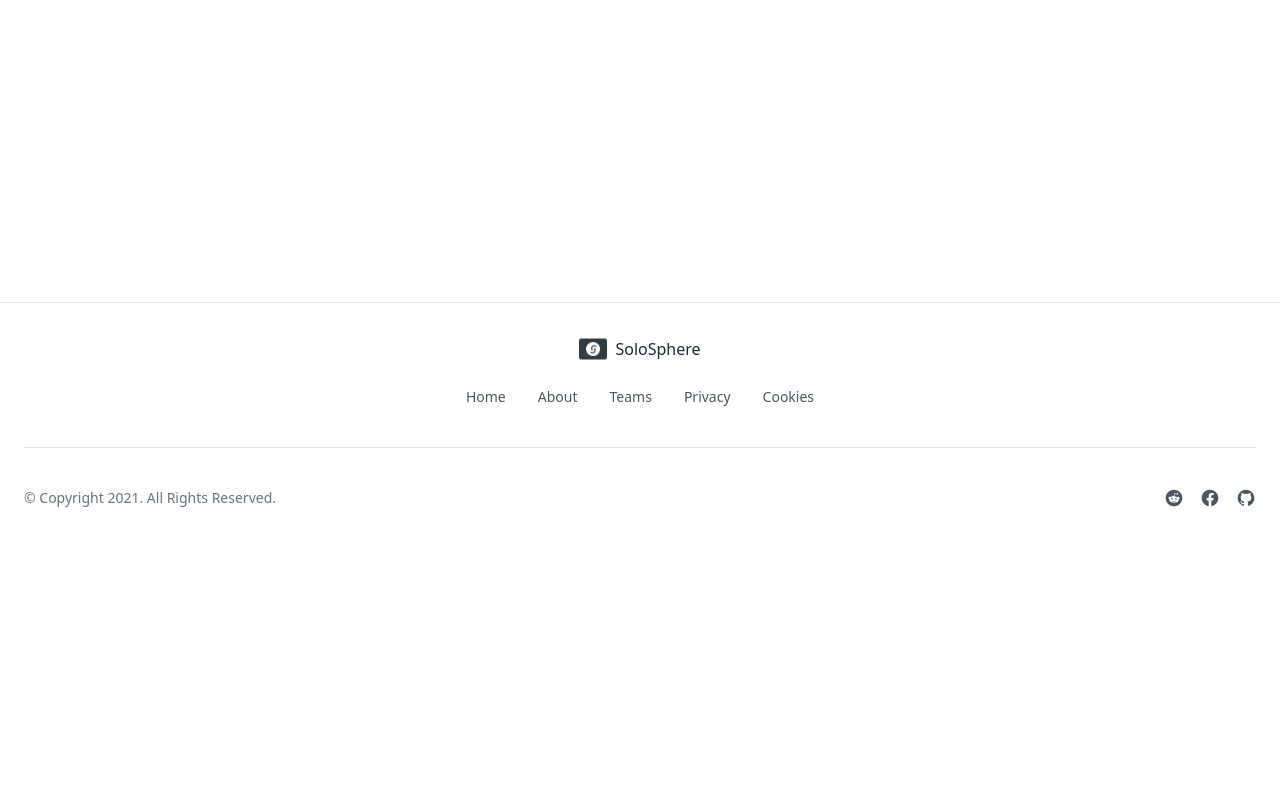
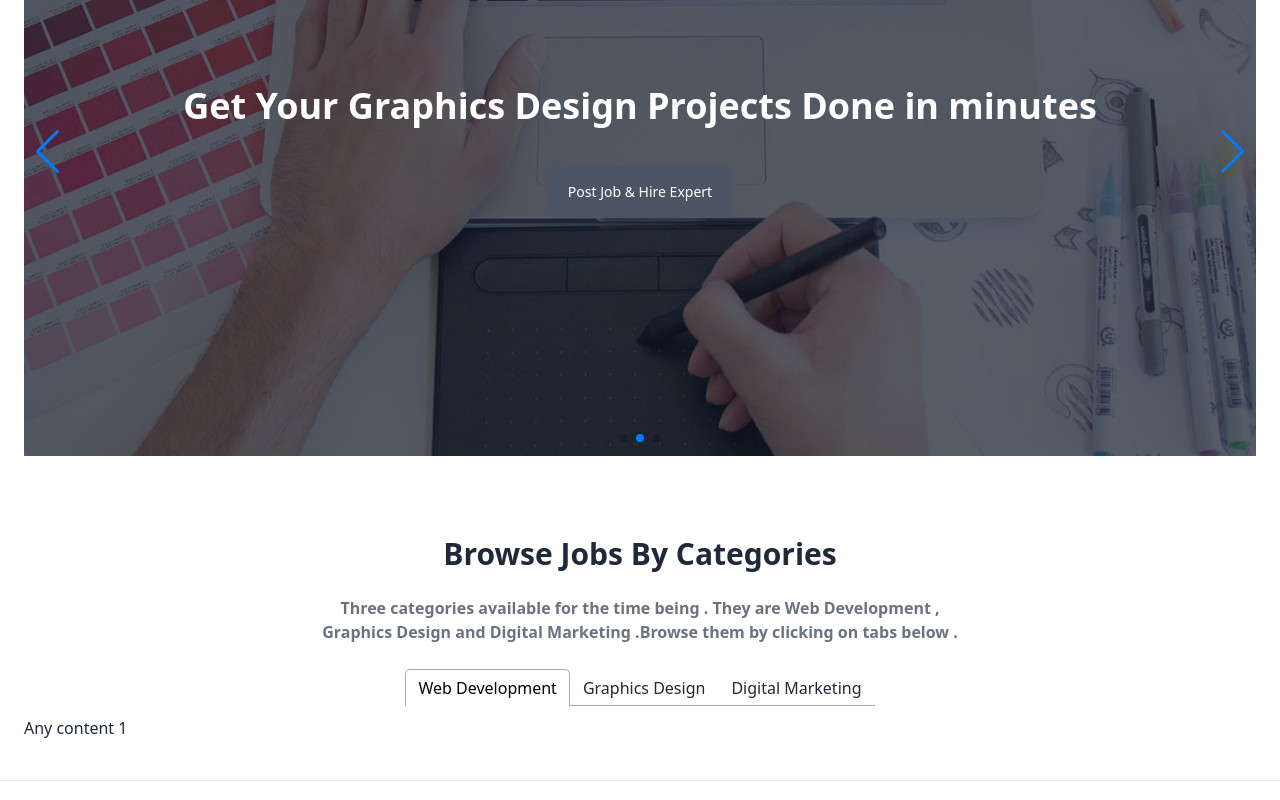
Before and after one commit to OHshajim/Solo-Sphere-Client, a React (Vite) app: page / in a window 1280 px wide. Shown: the part 260-1060 px from the top of the page. Before the commit the page ends 800 px from the top, so only its background shows below. Built offline with nearby package versions, Linux system fonts and the light colour scheme; no server answers.

Commit message:
banner complete

```diff
--- /dev/null
+++ b/src/Components/Carousel.jsx
@@ -0,0 +1,38 @@
+import { Swiper, SwiperSlide } from 'swiper/react';
+import 'swiper/css';
+import 'swiper/css/pagination';
+import 'swiper/css/navigation';
+import { Pagination, Navigation, Autoplay } from 'swiper/modules';
+import Slide from './Slide';
+import img1 from '../assets/images/carousel1.jpg'
+import img2 from '../assets/images/carousel2.jpg'
+import img3 from '../assets/images/carousel3.jpg'
+const Carousel = () => {
+    return (
+        <div className='container py-10 mx-auto px-6 '>
+            <Swiper
+                slidesPerView={1}
+                spaceBetween={5}
+                loop={true}
+                pagination={{
+                    clickable: true,
+                }}
+                navigation={true}
+                autoplay={
+                    {
+                        delay: 4000,
+                        disableOnInteraction: false,
+                    }
+                }
+                modules={[Pagination, Navigation, Autoplay]}
+                className="mySwiper"
+            >
+                <SwiperSlide><Slide image={img1} text='Get Your Development Projects Done in minutes' /></SwiperSlide>
+                <SwiperSlide><Slide image={img2} text='Get Your Graphics Design Projects Done in minutes' /></SwiperSlide>
+                <SwiperSlide><Slide image={img3} text='Get Your Digital Marketing Campaigns Up in running' /></SwiperSlide>
+            </Swiper>
+        </div>
+    );
+};
+
+export default Carousel;
--- a/src/Components/Slide.jsx
+++ b/src/Components/Slide.jsx
@@ -1,15 +1,15 @@
-const Slide = () => {
+const Slide = ({ image, text }) => {
   return (
     <div
-      className='w-full bg-center bg-cover h-[38rem]'
+      className='w-full bg-center bg-cover h-[38rem] rounded-lg'
       style={{
-        backgroundImage: `url("https://images.unsplash.com/photo-1556761175-b413da4baf72?ixlib=rb-4.0.3&ixid=MnwxMjA3fDB8MHxwaG90by1wYWdlfHx8fGVufDB8fHx8&auto=format&fit=crop&w=1374&q=80")`,
+        backgroundImage: `url(${image})`,
       }}
     >
       <div className='flex items-center justify-center w-full h-full bg-gray-900/70'>
         <div className='text-center'>
           <h1 className='text-3xl font-semibold text-white lg:text-4xl'>
-            Build your new <span className='text-blue-400'>Saas</span> Project
+            {text}
           </h1>
           <br />
           <button className='w-full px-5 py-4 mt-4 text-sm font-medium text-white capitalize transition-colors duration-300 transform bg-gray-600 rounded-md lg:w-auto hover:bg-gray-500 focus:outline-none focus:bg-gray-500'>
--- /dev/null
+++ b/src/Components/TabCategories.jsx
@@ -0,0 +1,36 @@
+
+import { Tab, Tabs, TabList, TabPanel } from 'react-tabs';
+import 'react-tabs/style/react-tabs.css';
+const TabCategories = () => {
+    return (
+        <Tabs>
+            <div className='container py-10 px-6 mx-auto'>
+                <h1 className='text-2xl lg:text-3xl font-semibold text-center capitalize '>
+                    Browse Jobs by Categories
+                </h1>
+                <p className='max-w-2xl mx-auto my-6 text-center font-semibold text-gray-500'>
+                    Three categories available for the time being . They are Web Development , Graphics Design and Digital Marketing .Browse them by clicking on tabs below .
+                </p>
+                <div className='flex items-center justify-center'>
+                    <TabList>
+                        <Tab>Web Development</Tab>
+                        <Tab>Graphics Design</Tab>
+                        <Tab>Digital Marketing </Tab>
+                    </TabList>
+                </div>
+
+                <TabPanel>
+                    <h2>Any content 1</h2>
+                </TabPanel>
+                <TabPanel>
+                    <h2>Any content 2</h2>
+                </TabPanel>
+                <TabPanel>
+                    <h2>Any content 2</h2>
+                </TabPanel>
+            </div>
+        </Tabs>
+    );
+};
+
+export default TabCategories;
--- a/src/Pages/Home.jsx
+++ b/src/Pages/Home.jsx
@@ -1,7 +1,11 @@
+import Carousel from "../Components/Carousel";
+import TabCategories from "../Components/TabCategories";
 
 const Home = () => {
     return (
         <div>
+            <Carousel />
+            <TabCategories/>
         </div>
     );
 };
```
